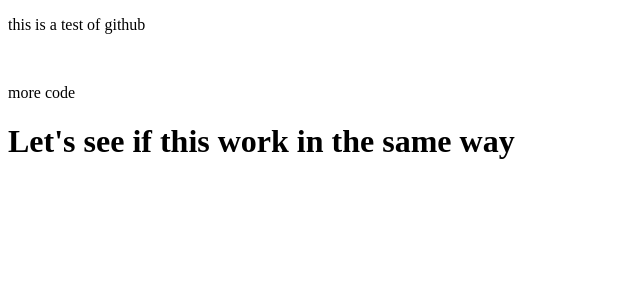
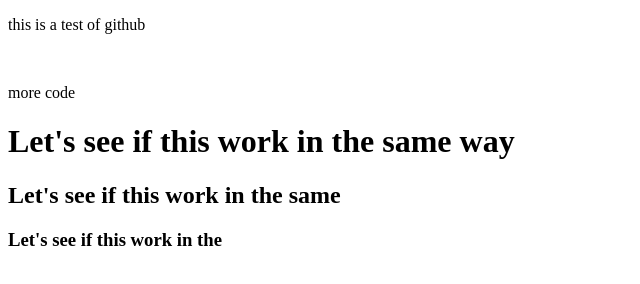
Before and after one commit to skylimitS/youtube.demo, a plain HTML site: page index.html in a window 1280 px wide. Shown: the whole page, without its empty margins (0-640 px from the left). Drawn offline with Linux system fonts and the light colour scheme.

Commit message:
last one

```diff
--- a/index.html
+++ b/index.html
@@ -8,5 +8,7 @@
 		<br>
 		<p>more code</p>
 		<h1> Let's see if this work in the same way</h1>
+		<h2> Let's see if this work in the same </h2>
+		<h3> Let's see if this work in the </h3>
 	</body>
 </html>
```
